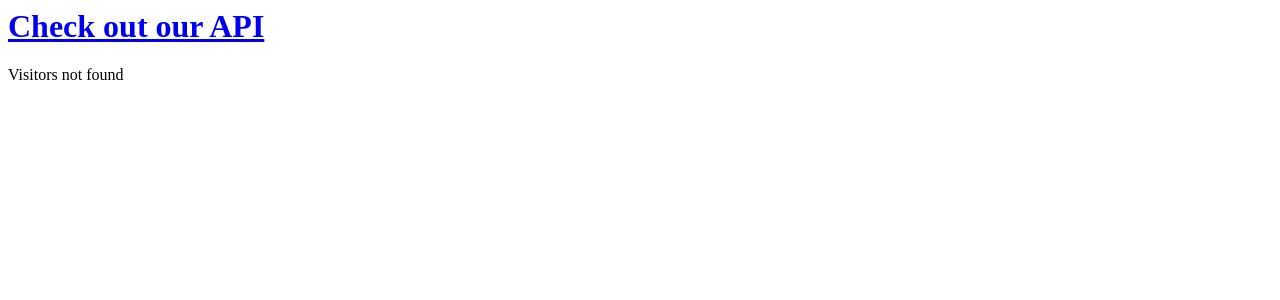
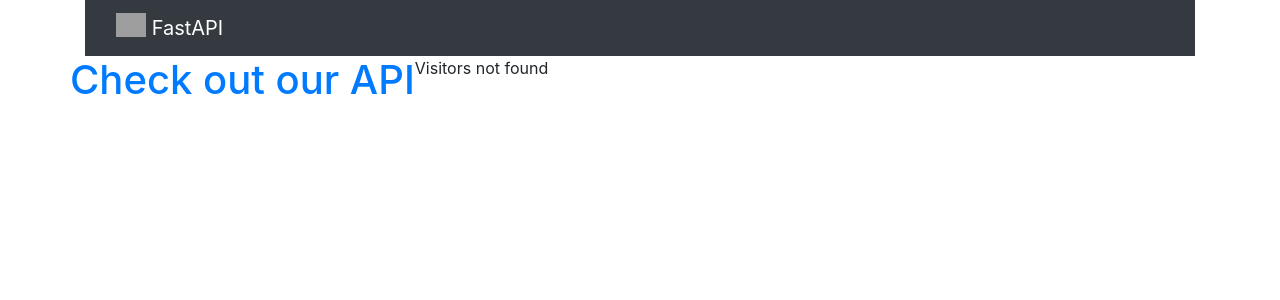
Before and after one commit to Yuribtr/FastApiDemo, a FastAPI app: page / in a window 1280 px wide. Shown: the top 300 px of the page. Run offline with FastAPI, Linux system fonts and the light colour scheme; data that the repository does not hold is empty; some libraries are stand-ins or nearby versions; grey boxes are pictures that could not be loaded.

Commit message:
Added static files and Bootstrap

```diff
--- a/log/main.py
+++ b/log/main.py
@@ -6,12 +6,15 @@ from starlette import status
 from starlette.requests import Request
 from starlette.responses import HTMLResponse
 from fastapi.templating import Jinja2Templates
+from starlette.staticfiles import StaticFiles
+
 from log import models
 from log.database import engine, SessionLocal
 from log.schemas import Visitor
 
 app = FastAPI()
 templates = Jinja2Templates(directory="templates")
+app.mount("/static", StaticFiles(directory="static"), name="static")
 
 # make migrations
 models.Base.metadata.create_all(engine)
--- a/requirements.txt
+++ b/requirements.txt
@@ -1,3 +1,4 @@
+aiofiles==0.6.0
 click==7.1.2
 colorama==0.4.4
 fastapi==0.63.0
--- a/templates/index.html
+++ b/templates/index.html
@@ -1,9 +1,21 @@
 <html>
 <head>
     <title>FastApi demo</title>
+    <link href="{{ url_for('static', path='/bootstrap.css') }}" rel="stylesheet">
 </head>
 <body>
-<h1><a href="docs">{{ message }}</a></h1>
+<div class="container">
+    <nav class="navbar navbar-dark bg-dark">
+      <div class="container-fluid">
+        <a class="navbar-brand" href="/">
+          <img src="{{ url_for('static', path='/icon-white.svg') }}" alt="" width="30" height="24" class="d-inline-block align-top">
+          FastAPI
+        </a>
+      </div>
+    </nav>
+
+    <div class="row text-center">
+        <h1><a href="docs">{{ message }}</a></h1>
     {% if visitors %}
         {% for visitor in visitors %}
             <div>{{ visitor.first_name }} {{ visitor.middle_name }} {{ visitor.last_name }}</div>
@@ -11,5 +23,11 @@
     {% else %}
     <div>Visitors not found</div>
     {% endif %}
+    </div>
+</div>
+
+
+<script src="{{ url_for('static', path='/bootstrap.bundle.min.js') }}"></script>
+
 </body>
 </html>
```
